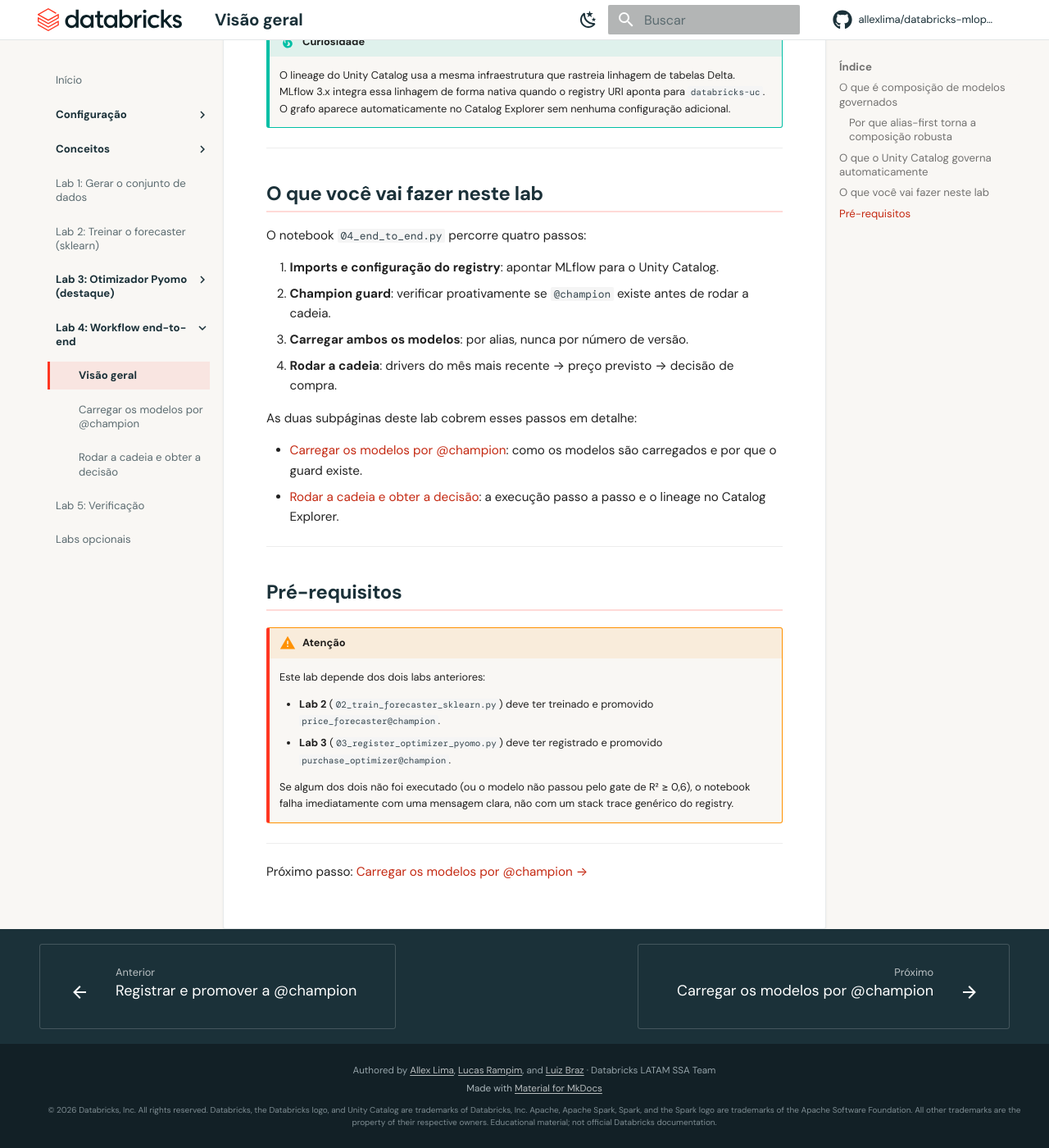
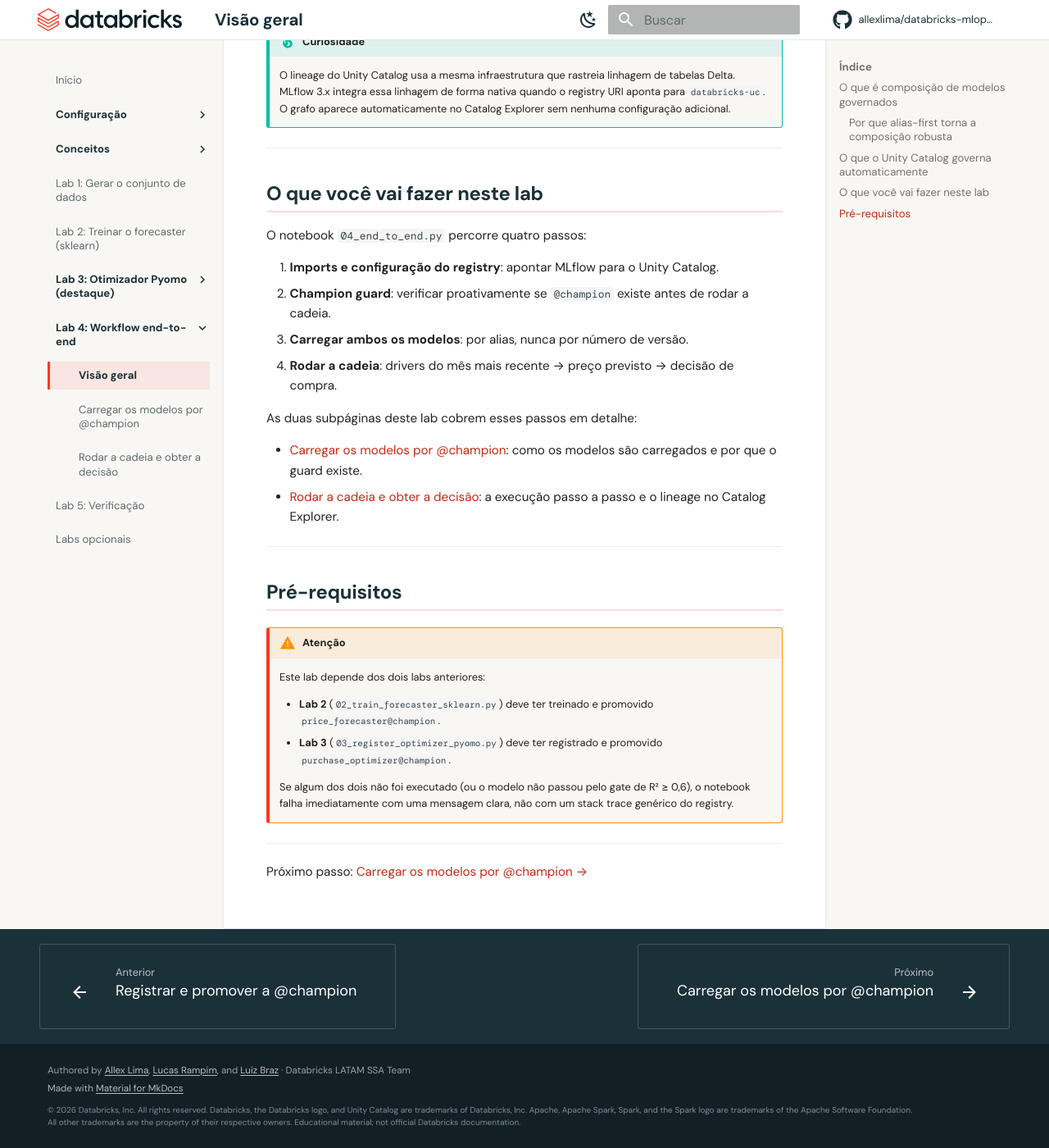
Before and after one commit to allexlima/databricks-mlops-workshop, an MkDocs documentation site: the page built from docs/lab-4-end-to-end/index.md, in a window 1280 px wide and 1400 px high, scrolled down 2106 px. Shown: the whole window at 82% size. Built offline with MkDocs 1.6.1 and Material for MkDocs 9.7.7, drawn with Linux system fonts in a browser that asks for light colours; some web fonts are replaced; comment, search, counter and statistics services are not loaded.

Commit message:
left-align footer, break trademark line

```diff
--- a/docs/stylesheets/custom.css
+++ b/docs/stylesheets/custom.css
@@ -168,17 +168,17 @@
 .md-footer-meta { background-color: var(--db-navy-deep); }
 
 /* Copyright + authors block (legal notice + workshop authors) */
-/* Center the whole footer meta (copyright + generator) */
+/* Footer meta (copyright + generator), left-aligned */
 .md-footer-meta__inner {
   flex-direction: column;
-  align-items: center;
+  align-items: flex-start;
   gap: 0.2rem;
   padding: 0.7rem 0.8rem;
 }
 .md-footer-meta .md-copyright {
   width: 100%;
   line-height: 1.6;
-  text-align: center;
+  text-align: left;
 }
 .md-footer-authors { display: inline-block; color: #94a2a8; font-weight: 400; font-size: 0.58rem; }
 .md-footer-authors a { color: #cdd6da; }
--- a/mkdocs.yml
+++ b/mkdocs.yml
@@ -14,7 +14,7 @@
   <span class="md-footer-legal">&copy; 2026 Databricks, Inc. All rights reserved.
   Databricks, the Databricks logo, and Unity Catalog are trademarks of Databricks,
   Inc. Apache, Apache Spark, Spark, and the Spark logo are trademarks of the Apache
-  Software Foundation. All other trademarks are the property of their respective
+  Software Foundation.<br>All other trademarks are the property of their respective
   owners. Educational material; not official Databricks documentation.</span>
 
 theme:
```
